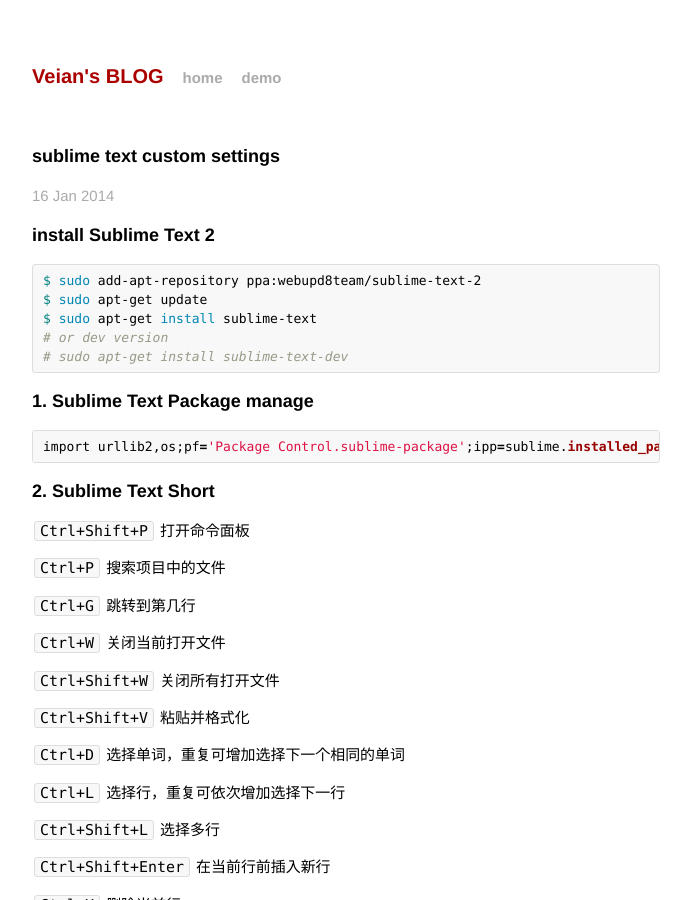
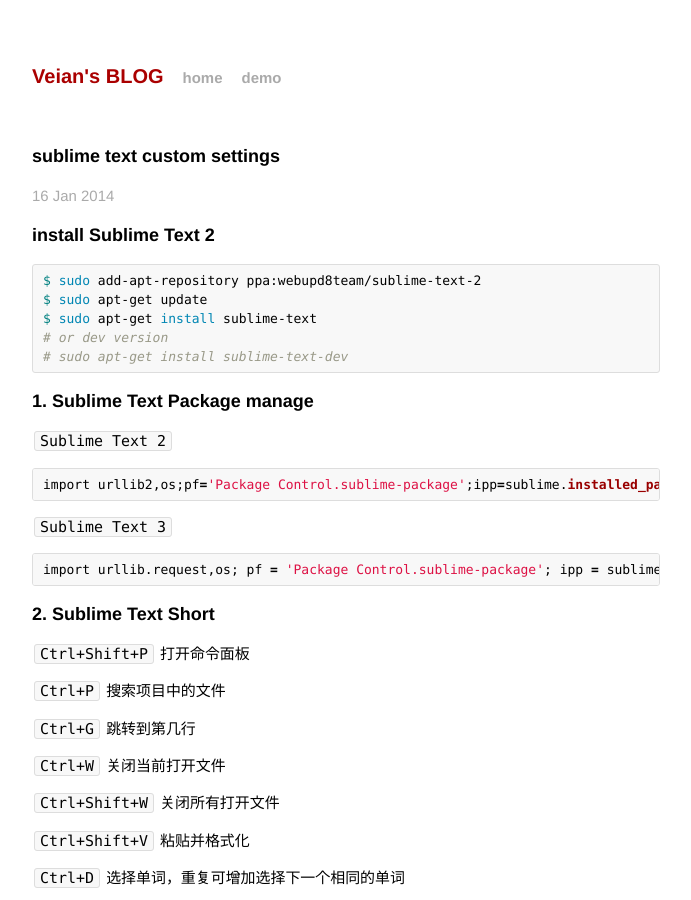
Before and after one commit to veian/veian.github.io, a Jekyll site: the page built from _posts/2014-01-16-sublime-text.md, in a window 1280 px wide and 900 px high. Shown: the whole window, without its empty margins (294-985 px from the left). Built offline with Jekyll 4.4.1, drawn with Linux system fonts in a browser that asks for light colours; Markdown is read by kramdown in place of the engine named in the settings; comment, search, counter and statistics services are not loaded.

Commit message:
新增 Sublime Text 3

````diff
--- a/_posts/2014-01-16-sublime-text.md
+++ b/_posts/2014-01-16-sublime-text.md
@@ -20,8 +20,14 @@
 
 ## 1. Sublime Text Package manage
 
+`Sublime Text 2`
 ``` python
 import urllib2,os;pf='Package Control.sublime-package';ipp=sublime.installed_packages_path();os.makedirs(ipp) if not os.path.exists(ipp) else None;open(os.path.join(ipp,pf),'wb').write(urllib2.urlopen('http://sublime.wbond.net/'+pf.replace(' ','%20')).read())
+```
+
+`Sublime Text 3`
+```python
+import urllib.request,os; pf = 'Package Control.sublime-package'; ipp = sublime.installed_packages_path(); urllib.request.install_opener( urllib.request.build_opener( urllib.request.ProxyHandler()) ); open(os.path.join(ipp, pf), 'wb').write(urllib.request.urlopen( 'http://sublime.wbond.net/' + pf.replace(' ','%20')).read())
 ```
 
 ## 2. Sublime Text Short
````
